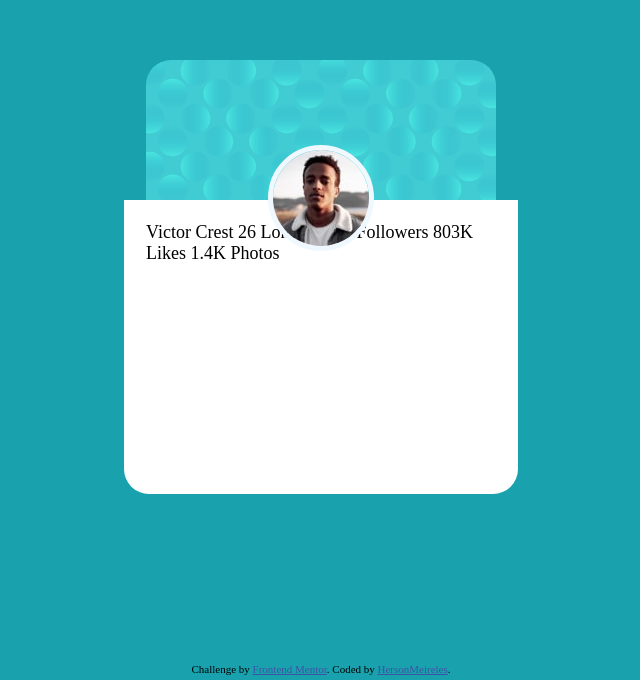
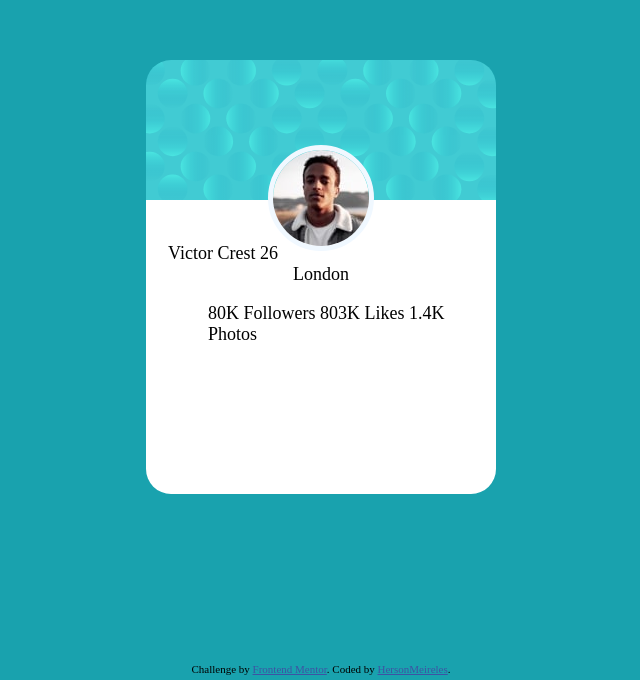
Before and after one commit to Hersonmei/projeto-card-Frontendmentor, a plain HTML site: page index.html in a window 1280 px wide. Shown: the part 120-800 px from the top of the page, without its empty margins (319-959 px from the left). Drawn offline with Linux system fonts and the light colour scheme.

Commit message:
Organização do conteúdo central

```diff
--- a/index.html
+++ b/index.html
@@ -16,11 +16,15 @@
       </div>
 
 
+
       <div class="card-white">
-        Victor Crest
-        26
-        London
+      <br>
+       <p class="name-age">Victor Crest</p>
+       <p class="name-age">26</p>
+       <p id="city">London</p>
 
+              <div>
+                  <ul>
                   80K
                   Followers
 
@@ -29,8 +33,11 @@
 
                   1.4K
                   Photos
+                  </ul>
+              </div>
 
        </div>
+
 
 
 
--- a/styles.css
+++ b/styles.css
@@ -16,7 +16,7 @@ body{
   }
 
   .card-white{
-    width: 350px;
+    width: 306px;
     height: 250px;
     background-color: white;
     border-bottom-left-radius: 25px;
@@ -42,6 +42,17 @@ body{
     z-index: 2;
   }
 
+    .name-age{
+      text-align: center;
+      display: inline;
+      margin: auto;
+
+    }
+
+    #city{
+      text-align: center;
+      margin: 0;
+    }
 
 
 
```
Lines whose indentation alone changed are shown as unchanged.
